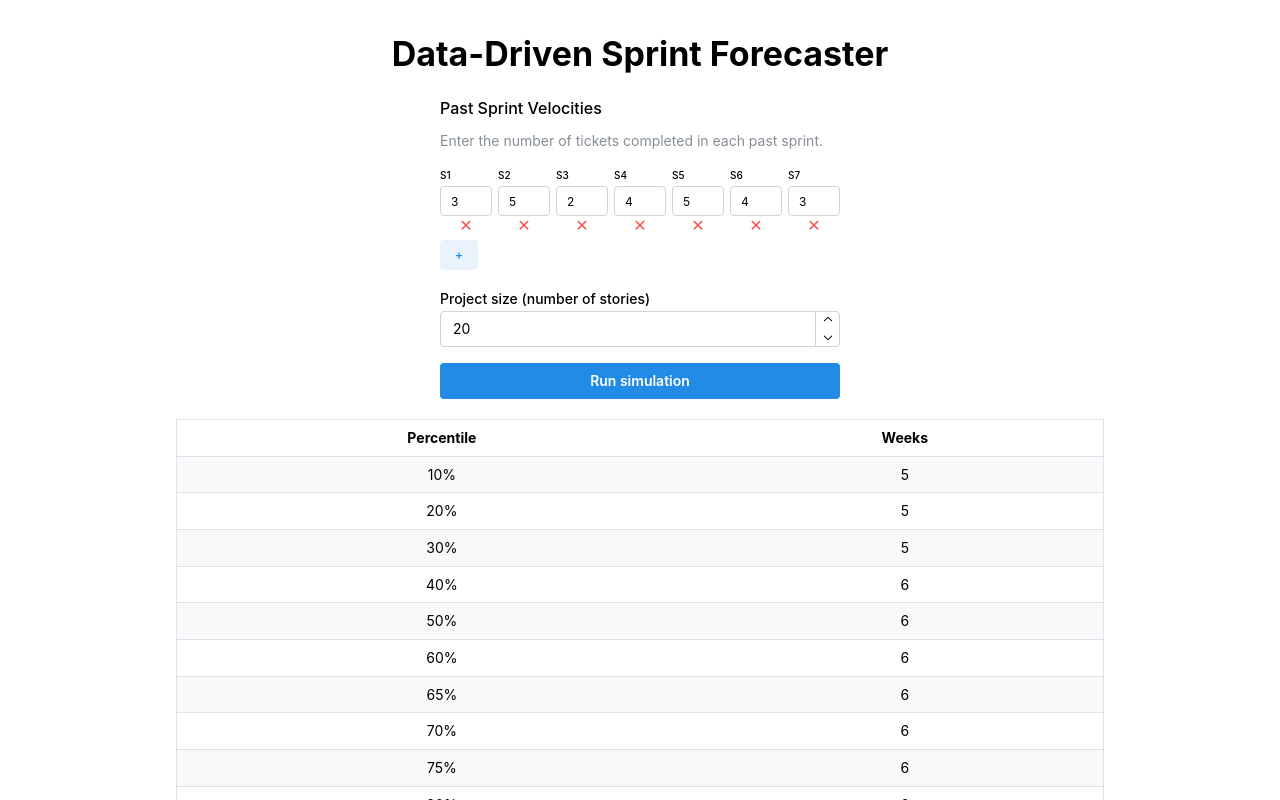
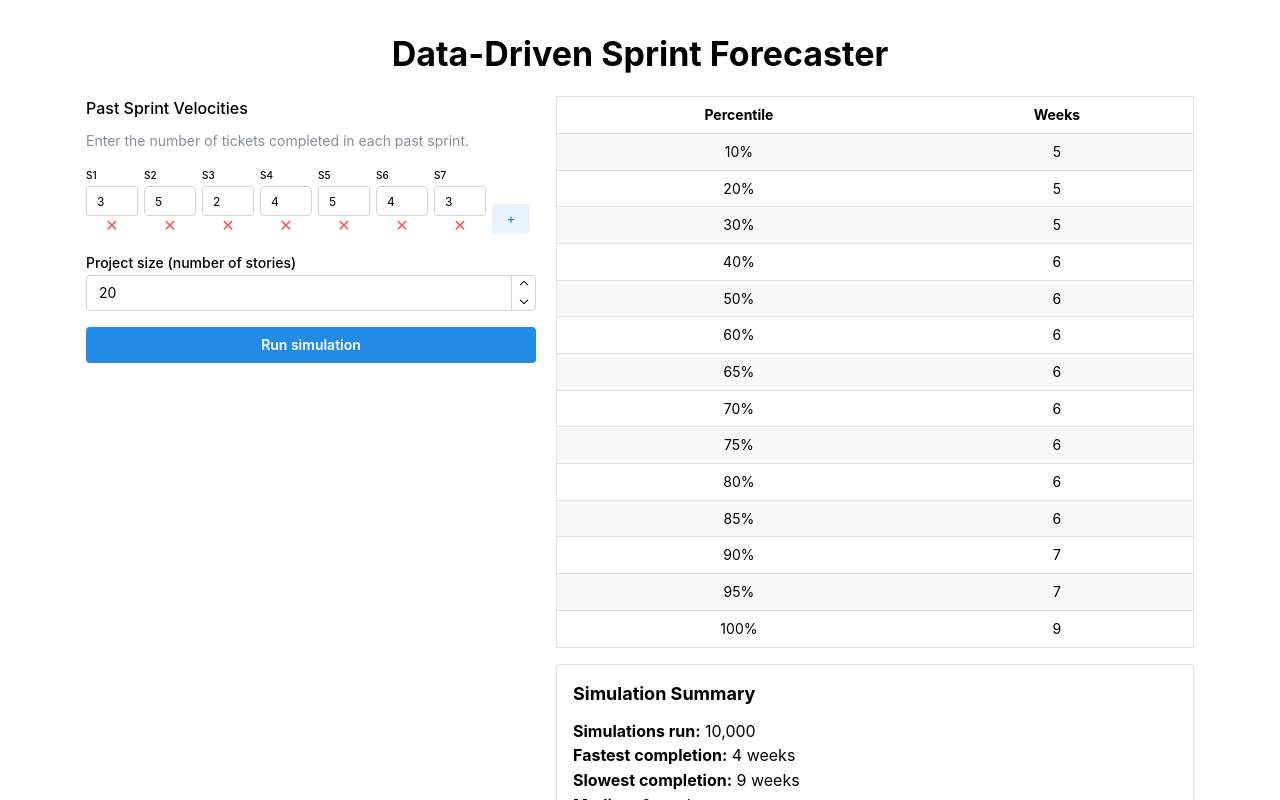
Before and after one commit to ZakLaughton/monte-carlo-forecaster, a React (Vite) app: page / in a window 1280 px wide. Both pictures are taken after a click on the button "Run simulation". Shown: the top 800 px of the page. Built offline with nearby package versions, Linux system fonts and the light colour scheme.

Commit message:
refactor: enhance layout of App component with Grid for better structure

```diff
--- a/src/App.tsx
+++ b/src/App.tsx
@@ -1,5 +1,5 @@
 import { useMemo, useState } from "react";
-import { Container, Title, Stack, Button, Collapse } from "@mantine/core";
+import { Container, Title, Stack, Button, Collapse, Grid } from "@mantine/core";
 import { useDisclosure } from "@mantine/hooks";
 import { SimulationForm } from "./components/SimulationForm";
 import { simulateDeliveryWeeks } from "./utils/monte-carlo";
@@ -29,14 +29,18 @@ function App() {
   );
 
   return (
-    <Container size="md" py="xl">
+    <Container size="lg" py="xl">
       <Stack gap="lg">
         <Title order={1} ta="center">
           Data-Driven Sprint Forecaster
         </Title>
+        <Grid gutter="lg">
+          <Grid.Col span={{ base: 12, md: 5 }}>
             <SimulationForm onRun={runSimulation} />
-        {oddsByWeek.length > 0 && (
-          <>
+          </Grid.Col>
+          <Grid.Col span={{ base: 12, md: 7 }}>
+            {oddsByWeek.length > 0 ? (
+              <Stack gap="md">
                 <DeliveryOddsTable data={oddsByWeek} />
                 <ForecastResults data={simulationResults} />
                 <Button variant="subtle" size="sm" onClick={toggleChart}>
@@ -45,8 +49,10 @@ function App() {
                 <Collapse in={chartOpen}>
                   <DeliveryOddsBarChart data={oddsByWeek} />
                 </Collapse>
-          </>
-        )}
+              </Stack>
+            ) : null}
+          </Grid.Col>
+        </Grid>
       </Stack>
     </Container>
   );
--- a/src/components/SimulationForm.tsx
+++ b/src/components/SimulationForm.tsx
@@ -19,7 +19,7 @@ export const SimulationForm = ({ onRun }: Props) => {
 
   return (
     <form onSubmit={handleSubmit}>
-      <Stack maw={400} mx="auto">
+      <Stack>
         <SprintVelocityInput
           velocities={sprintVelocities}
           onChange={setSprintVelocities}
```
Lines whose indentation alone changed are shown as unchanged.
